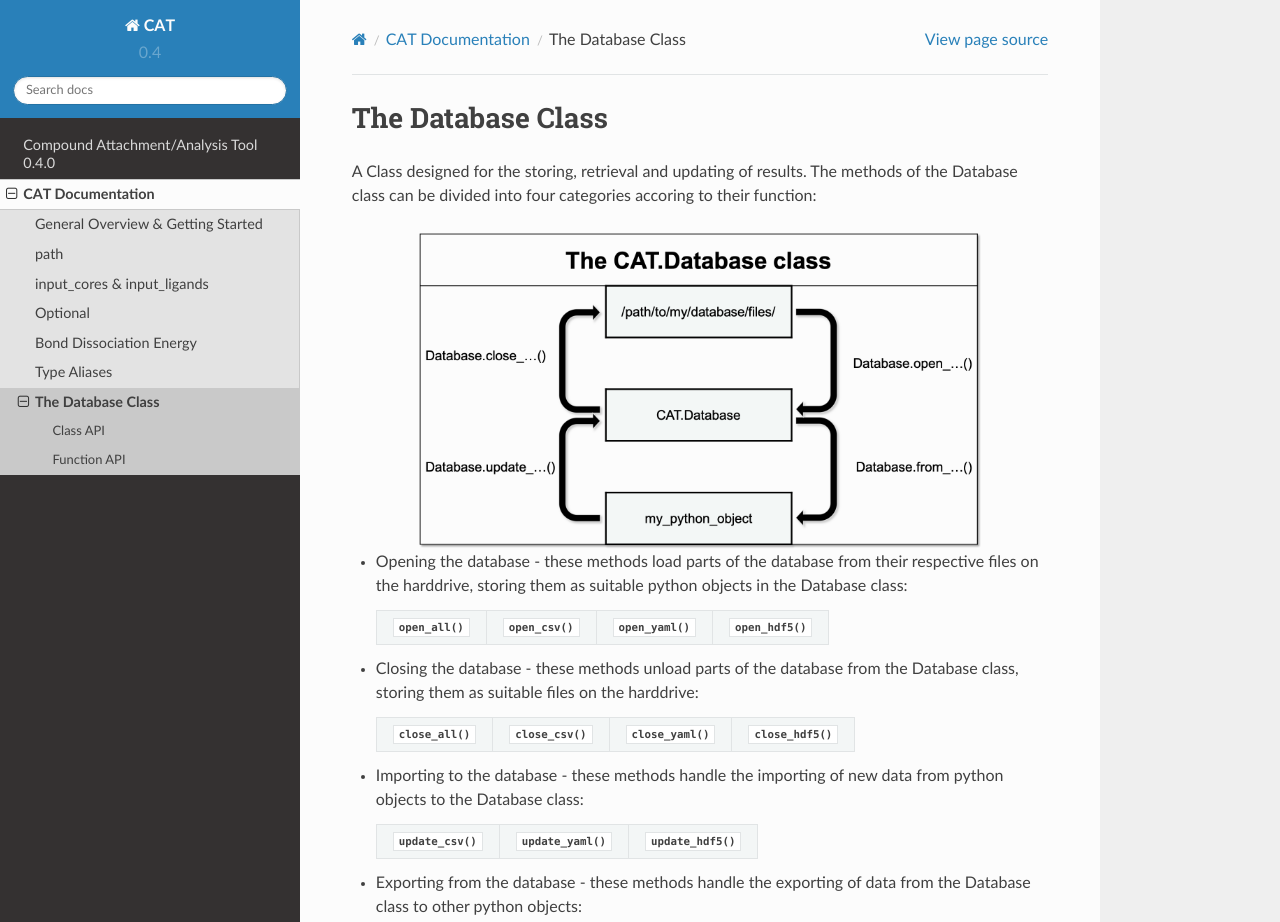
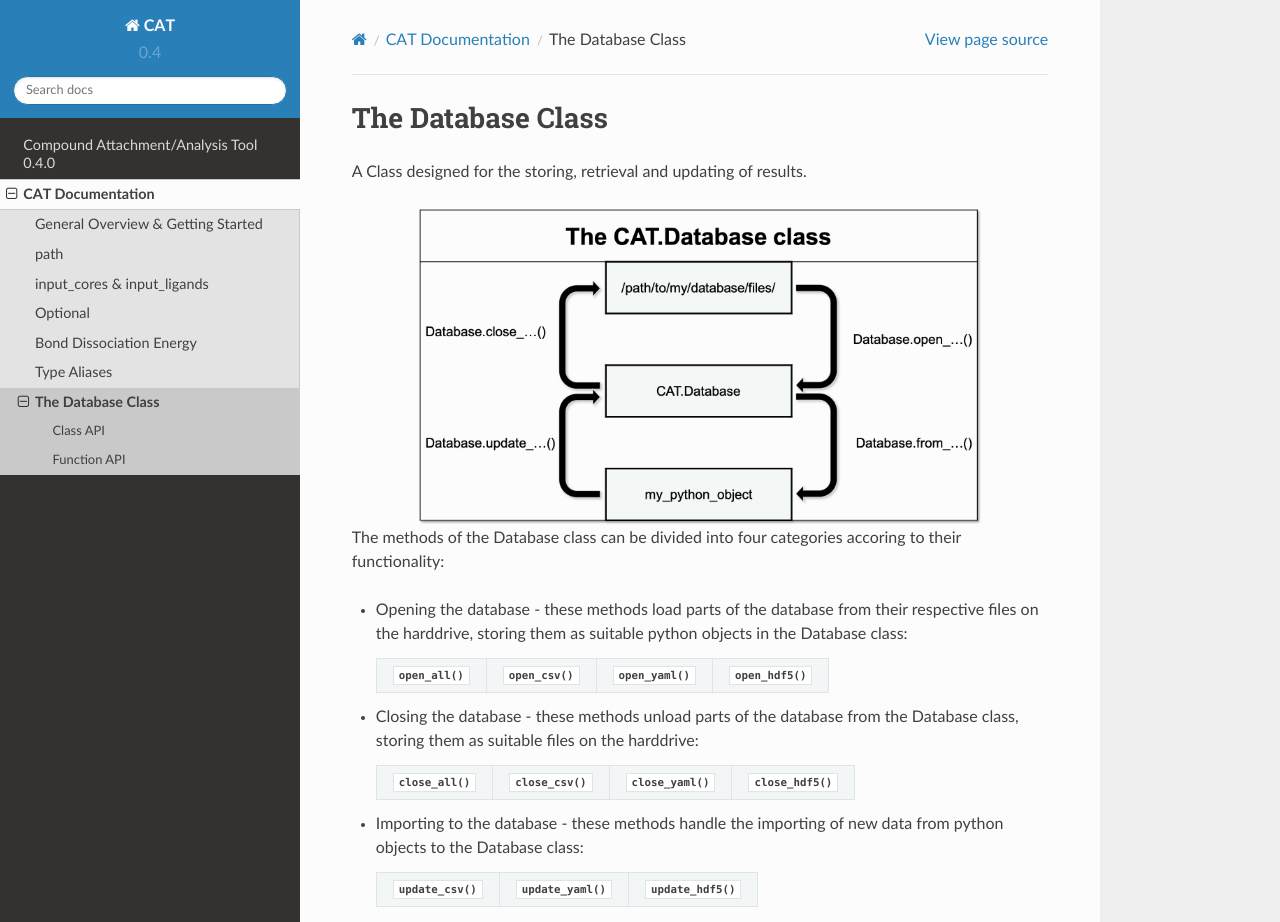
Before and after one commit to nlesc-nano/CAT, a Sphinx documentation site: the page built from docs/7_database.rst, in a window 1280 px wide and 1400 px high. Shown: the top 922 px of the window. Built offline with Sphinx 7.4.7 and the Read the Docs theme 2.0.0, drawn with Linux system fonts in a browser that asks for light colours; some of the changed text lies outside the part shown.

Commit message:
Update 7_database.rst

```diff
--- a/docs/7_database.rst
+++ b/docs/7_database.rst
@@ -4,12 +4,14 @@ The Database Class
 ==================
 
 A Class designed for the storing, retrieval and updating of results.
-The methods of the Database class can be divided into four categories
-accoring to their function:
+
 
 .. image:: _images/Database.png
     :scale: 35 %
     :align: center
+
+The methods of the Database class can be divided into four categories
+accoring to their functionality:
 
 -   Opening the database - these methods load parts of the database from their
     respective files on the harddrive, storing them as suitable python objects
```
Also changed, not shown: other parts of docs/7_database.rst (+1 -1 lines).
